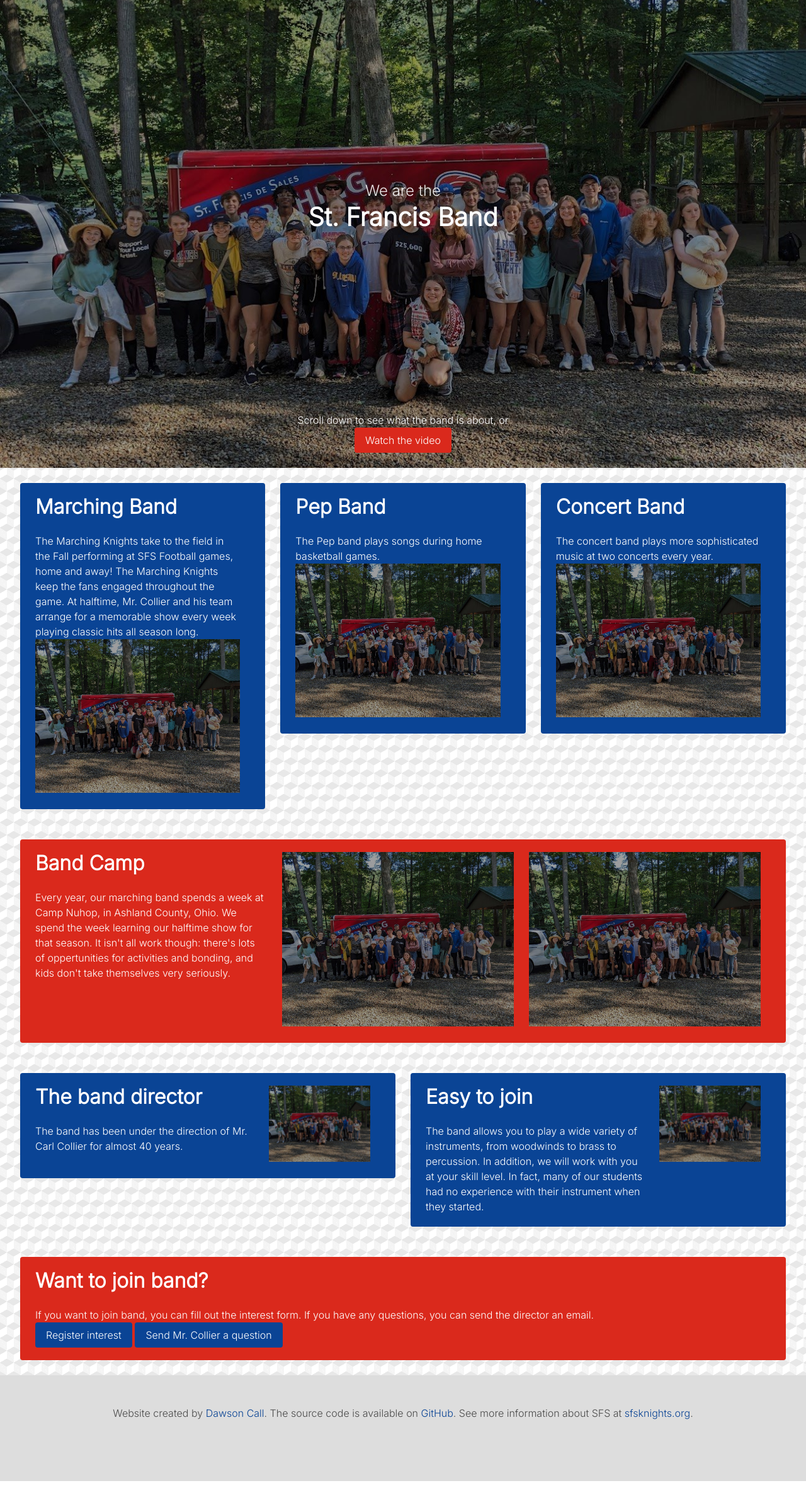
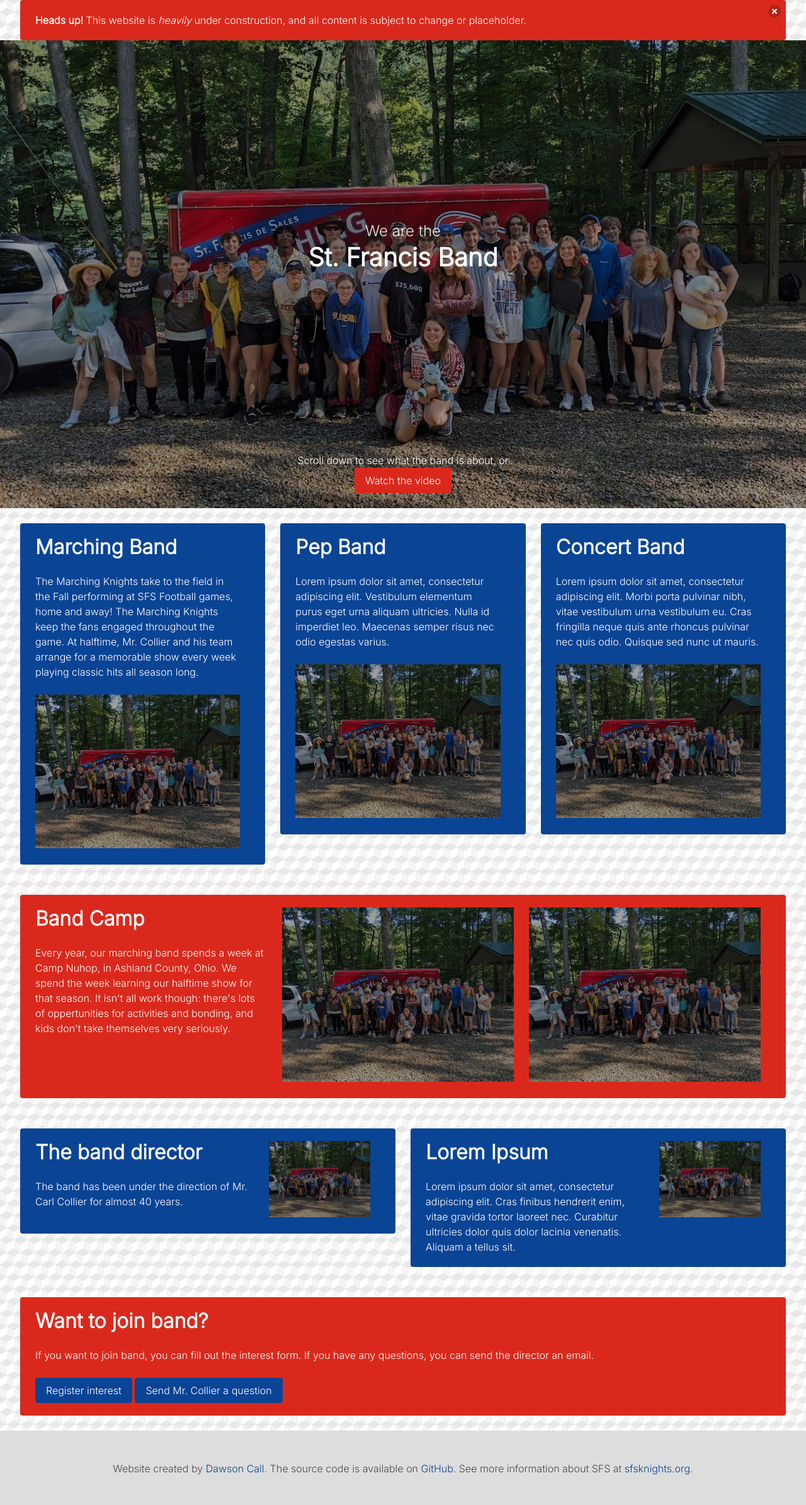
Before and after one commit to sfsband/sfs-band-site, a website: page index.html in a window 1280 px wide. Shown: the whole page at 63% size. Before the commit the page ends 2352 px from the top, so only its background shows below. Drawn offline with Linux system fonts and the light colour scheme.

Commit message:
Added in-progress notification

```diff
--- a/index.html
+++ b/index.html
@@ -9,9 +9,29 @@
     <link rel="preconnect" href="https://fonts.googleapis.com">
     <link rel="preconnect" href="https://fonts.gstatic.com" crossorigin>
     <link href="https://fonts.googleapis.com/css2?family=Patrick+Hand&display=swap" rel="stylesheet">
-    <script type="text/javascript" src="./js/epic.js"></script>
   </head>
   <body>
+
+    <!-- Not done notification -->
+    <div class="container is-fluid">
+      <div class="notification is-primary">
+        <button class="delete"></button>
+        <p class="text"><strong>Heads up!</strong> This website is <em>heavily</em> under construction, and
+        all content is subject to change or placeholder.</p>
+      </div>
+    </div>
+
+    <script>
+      document.addEventListener('DOMContentLoaded', () => {
+        (document.querySelectorAll('.notification .delete') || []).forEach(($delete) => {
+          const $notification = $delete.parentNode;
+
+          $delete.addEventListener('click', () => {
+            $notification.parentNode.removeChild($notification);
+          });
+        });
+      });
+    </script>
 
     <!-- Hero for the top of the page -->
     <section class="hero is-primary is-large bg-img">
@@ -46,7 +66,7 @@
               The Marching Knights take to the field in the Fall performing at SFS Football games, home and away!
               The Marching Knights keep the fans engaged throughout the game.
               At halftime, Mr. Collier and his team arrange for a memorable show every week playing classic hits all season long.
-            </p>
+            </p><br>
             <img src="./images/hero-bg.jpg">
           </div>
         </div>
@@ -54,8 +74,10 @@
           <div class="notification is-warning">
             <p class="title">Pep Band</p>
             <p class="text">
-              The Pep band plays songs during home basketball games.
-            </p>
+              Lorem ipsum dolor sit amet, consectetur adipiscing elit.
+              Vestibulum elementum purus eget urna aliquam ultricies.
+              Nulla id imperdiet leo. Maecenas semper risus nec odio egestas varius.
+            </p><br>
             <img src="./images/hero-bg.jpg">
           </div>
         </div>
@@ -63,8 +85,11 @@
           <div class="notification is-warning">
             <p class="title">Concert Band</p>
             <p class="text">
-              The concert band plays more sophisticated music at two concerts every year.
-            </p>
+              Lorem ipsum dolor sit amet, consectetur adipiscing elit.
+              Morbi porta pulvinar nibh, vitae vestibulum urna vestibulum eu.
+              Cras fringilla neque quis ante rhoncus pulvinar nec quis odio.
+              Quisque sed nunc ut mauris.
+            </p><br>
             <img src="./images/hero-bg.jpg">
           </div>
         </div>
@@ -120,11 +145,12 @@
           <div class="notification is-warning">
             <div class="columns">
               <div class="column is-two-thirds">
-                <p class="title">Easy to join</p>
+                <p class="title">Lorem Ipsum</p>
                 <p class="text">
-                  The band allows you to play a wide variety of instruments, from woodwinds to brass to percussion.
-                  In addition, we will work with you at your skill level.
-                  In fact, many of our students had no experience with their instrument when they started.
+                  Lorem ipsum dolor sit amet, consectetur adipiscing elit.
+                  Cras finibus hendrerit enim, vitae gravida tortor laoreet nec.
+                  Curabitur ultricies dolor quis dolor lacinia venenatis.
+                  Aliquam a tellus sit.
                 </p>
               </div>
               <div class="column is-one-third">
@@ -143,7 +169,7 @@
         <p class="text">
           If you want to join band, you can fill out the interest form.
           If you have any questions, you can send the director an email.
-        </p>
+        </p><br>
         <a class="button is-warning" href="https://google.com">Register interest</a>
         <a class="button is-warning" href="mailto:ccollier@sfsknights.org">Send Mr. Collier a question</a>
       </div>
```
